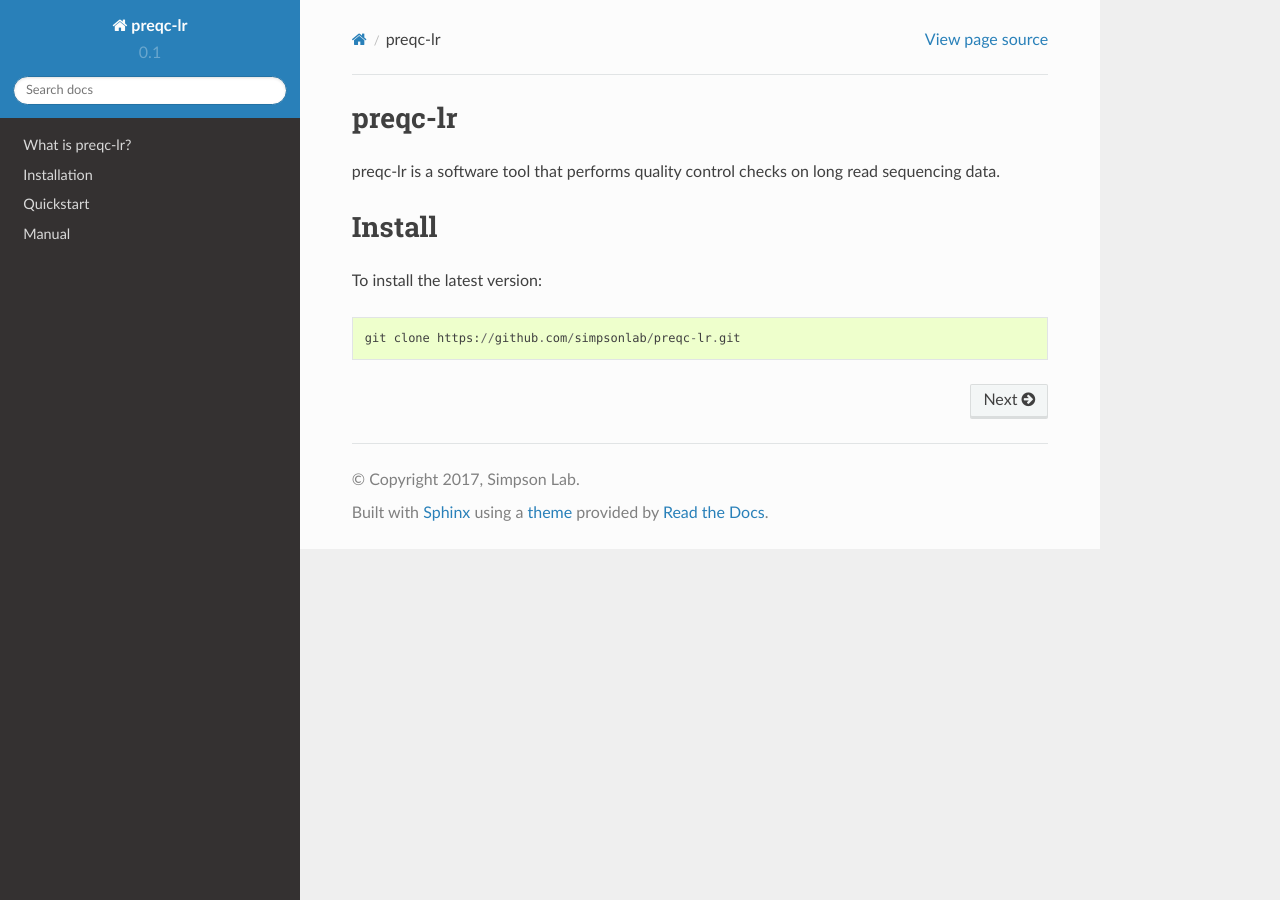
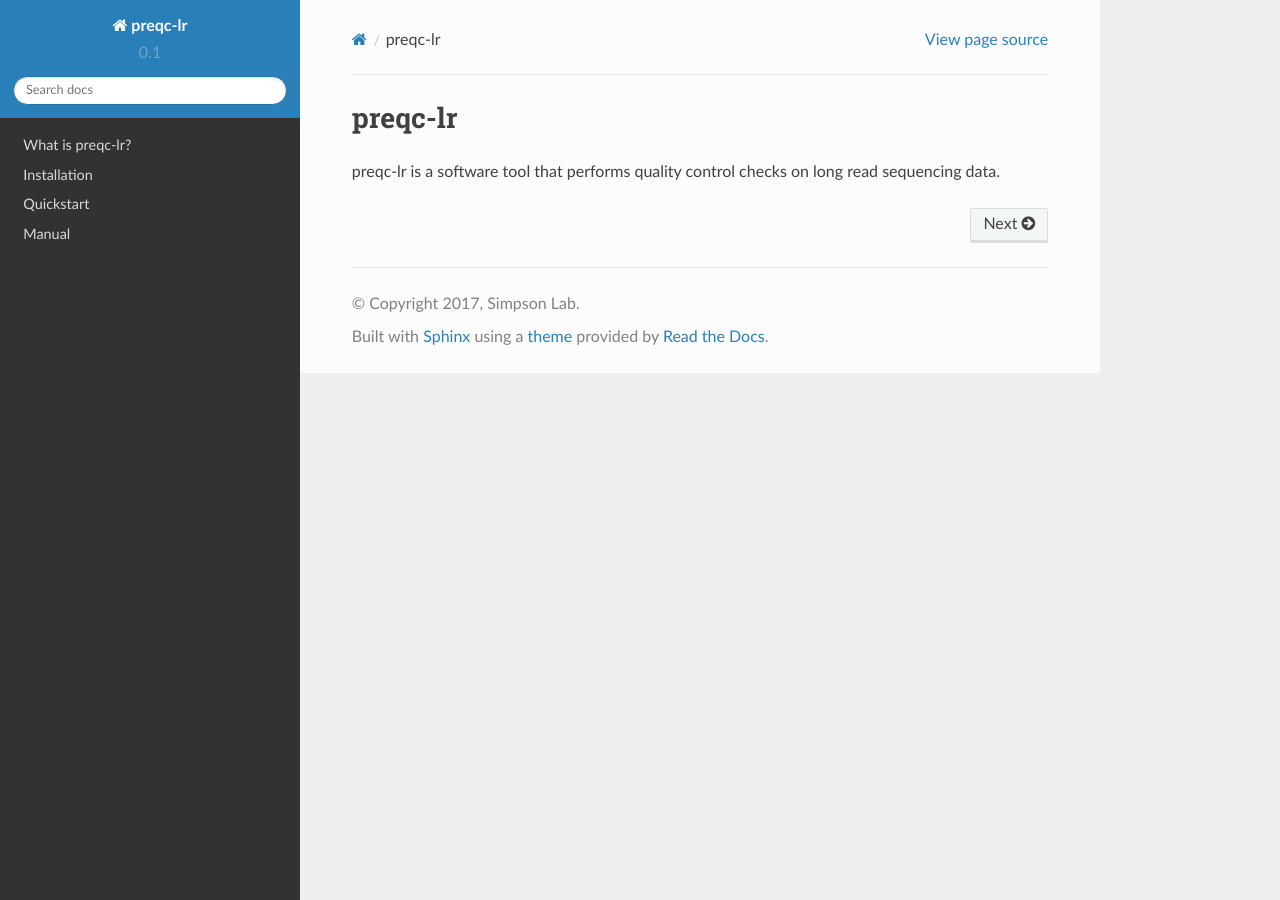
Before and after one commit to simpsonlab/preqclr, a Sphinx documentation site: the page built from docs/source/index.rst, in a window 1280 px wide. Built offline with Sphinx 7.4.7 and the Read the Docs theme 2.0.0, drawn with Linux system fonts in a browser that asks for light colours.

Commit message:
remove redundant installtion instructions

```diff
--- a/docs/source/index.rst
+++ b/docs/source/index.rst
@@ -7,12 +7,6 @@ preqc-lr
 ====================================
 preqc-lr is a software tool that performs quality control checks on long read sequencing data.
 
-Install
-====================================
-To install the latest version: ::
-
-   git clone https://github.com/simpsonlab/preqc-lr.git
-
 .. toctree::
    :hidden:
 
```
